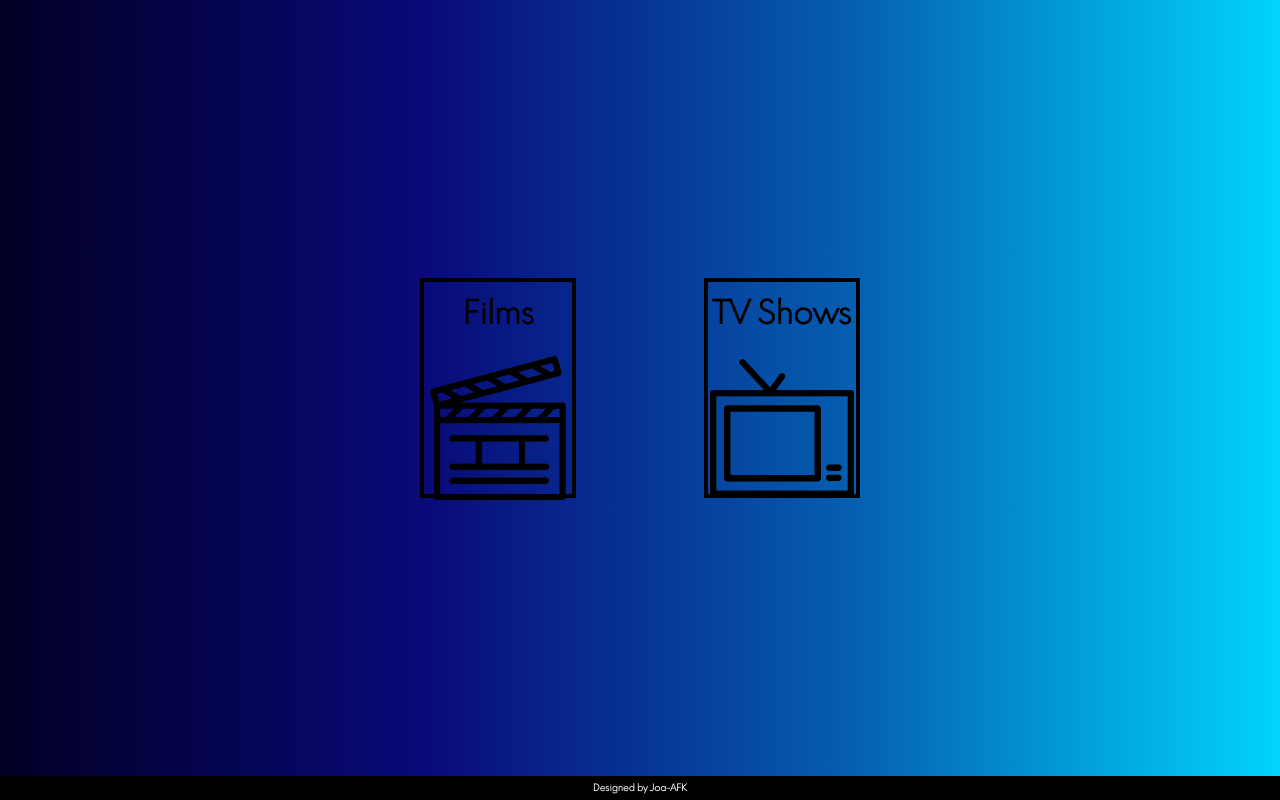
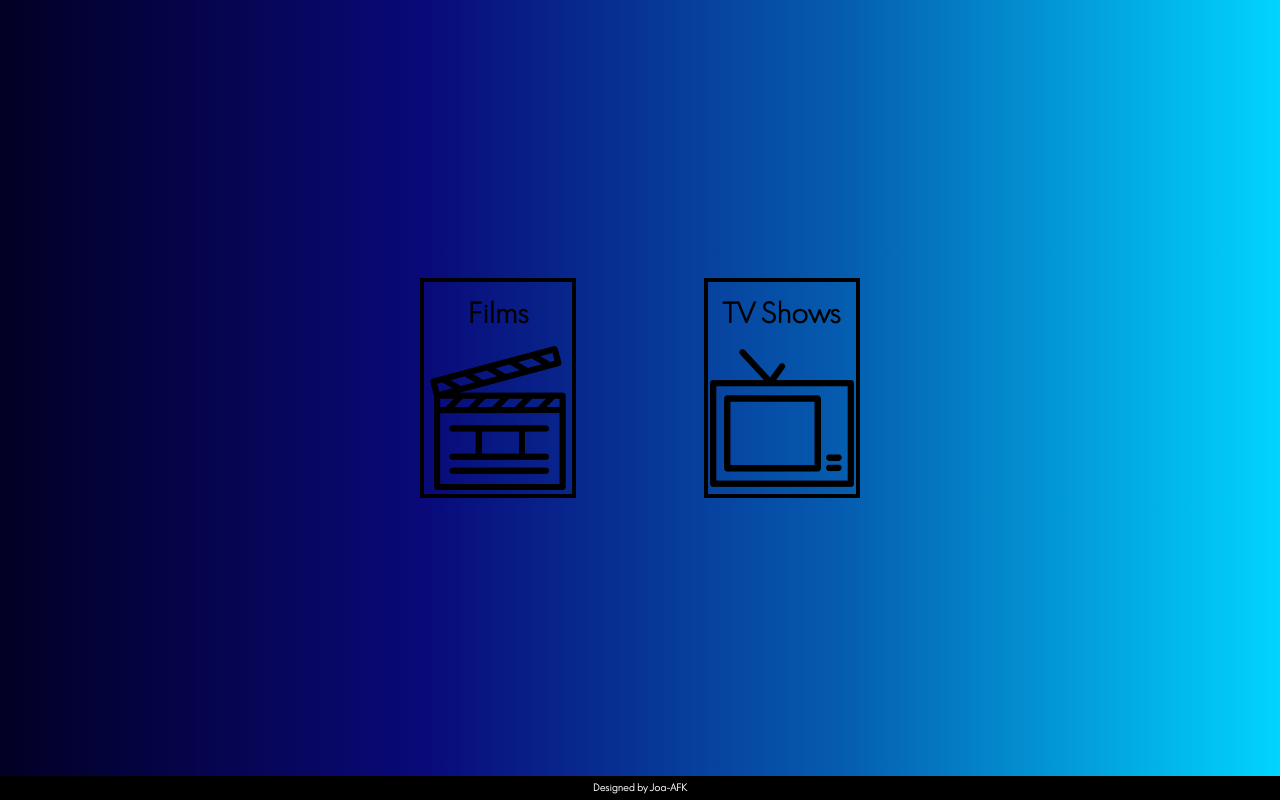
Before and after one commit to joro-afk/movie-app, a Vue app: page / in a window 1280 px wide. Built offline with nearby package versions, Linux system fonts and the light colour scheme; no server answers.

Commit message:
11-07-08-34

```diff
--- a/src/assets/style.css
+++ b/src/assets/style.css
@@ -228,7 +228,9 @@ footer>h2 {
 
 @media only screen and (min-height:800px) {
     .presentation-title {
-        font-size: 2em;
+        font-size: 1.7em;
+        margin-block-start: 0.5em;
+        margin-block-end: 0.5em;
     }
 }
 
```
